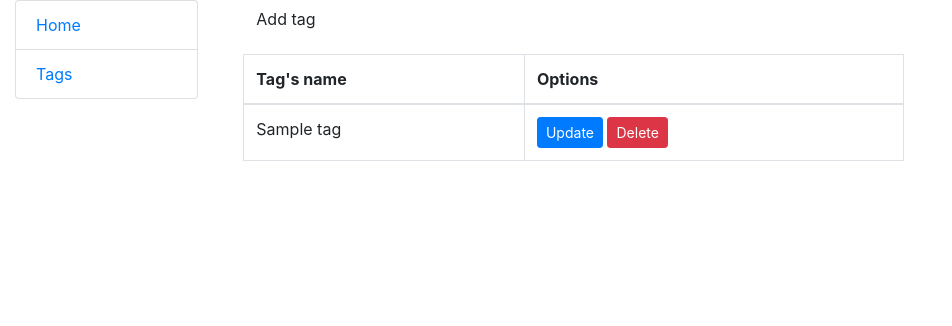
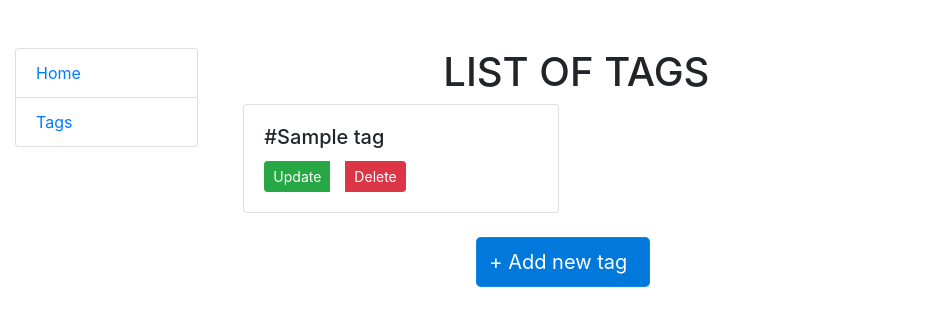
Before and after one commit to callogan/todo_list, a Django app: page /tags/ in a window 1280 px wide. Shown: the top 326 px of the page, without its empty margins (0-952 px from the left). Run offline with Django 4.2, Linux system fonts and the light colour scheme; tables that the repository leaves empty hold one stand-in row (values such as "Sample post").

Commit message:
Make refinements to templates

```diff
--- a/templates/base.html
+++ b/templates/base.html
@@ -11,7 +11,6 @@
           crossorigin="anonymous">
   <title>Task manager</title>
   {% load static %}
-  <link rel="stylesheet" href="{% static 'css/styles.css' %}">
 </head>
 <body>
   <div class="container-fluid">
--- a/templates/includes/sidebar.html
+++ b/templates/includes/sidebar.html
@@ -1,4 +1,4 @@
-<ul class="sidebar-nav list-group">
+<ul class="sidebar-nav list-group mt-5">
   <li class="list-group-item"><a href="{% url 'task:task-list' %}">Home</a></li>
   <li class="list-group-item"><a href="{% url 'task:tag-list' %}">Tags</a></li>
 </ul>
--- a/templates/task/tag_confirm_delete.html
+++ b/templates/task/tag_confirm_delete.html
@@ -1,10 +1,12 @@
 {% extends "base.html" %}
 
 {% block content %}
-  <h3>Delete tag?</h3>
+  <div class="mt-5">
+    <h3>Delete tag?</h3>
+  </div>
   <form action="" method="post">
     {% csrf_token %}
-    <input type="submit" class="btn btn-gradient-danger" value="Yes">
+    <input type="submit" class="btn btn-gradient-danger" value="Confirm deletion">
     <a class="btn bg-gradient-primary mx-4" href="{% url 'task:tag-list' %}">Cancel</a>
   </form>
 {% endblock %}
--- a/templates/task/tag_form.html
+++ b/templates/task/tag_form.html
@@ -4,7 +4,7 @@
 {% block content %}
   <div class="container">
     <div class="row">
-      <div class="col-md-8 offset-md-2">
+      <div class="col-md-8 offset-md-2 mt-5">
         <h1>{{ object|yesno:"Update,Create" }} tag</h1>
         <form action="" method="POST">
           {% csrf_token %}
@@ -12,7 +12,7 @@
              {{ form|crispy }}
           </div>
           <button type="submit" class="btn btn-gradient-primary">{{ object|yesno:"Update,Create" }}</button>
-          <a class="btn bg-gradient-success mx-4" href="{% url 'task:tag-list' %}">Back</a>
+          <a class="btn bg-gradient-success mx-4" href="{% url 'task:tag-list' %}">Cancel</a>
         </form>
       </div>
     </div>
--- a/templates/task/tag_list.html
+++ b/templates/task/tag_list.html
@@ -3,27 +3,30 @@
 {% block content %}
   <div class="container">
     <div class="row">
-      <div class="col-md-8">
-        <a href="{% url 'task:create-tag' %}" class="btn btn-gradient-primary mb-3">Add tag</a>
-        <table class="table table-bordered">
-          <thead>
-            <tr>
-              <th>Tag's name</th>
-              <th>Options</th>
-            </tr>
-          </thead>
-          <tbody>
-            {% for tag in tag_list %}
-              <tr>
-                <td>{{ tag.name }}</td>
-                <td>
-                  <a href="{% url 'task:update-tag' tag.id%}" class="btn btn-sm btn-primary">Update</a>
-                  <a href="{% url 'task:delete-tag' tag.id%}" class="btn btn-sm btn-danger">Delete</a>
-                </td>
-              </tr>
-            {% endfor %}
-          </tbody>
-        </table>
+      <div class="col-md-8 mt-5">
+        <h1 style="margin-left: 200px;">LIST OF TAGS</h1>
+        <div class="row">
+          {% for tag in tag_list %}
+            <div class="col-md-6 mb-3">
+              <div class="card">
+                <div class="card-body">
+                  <h5 class="card-title">#{{ tag.name }}</h5>
+                  <div class="btn-group" role="group">
+                   <a href="{% url 'task:update-tag' tag.id%}" class="btn btn-sm btn-success mr-3">Update</a>
+                   <a href="{% url 'task:delete-tag' tag.id%}" class="btn btn-sm btn-danger">Delete</a>
+                  </div>
+                </div>
+              </div>
+            </div>
+          {% endfor %}
+        </div>
+      </div>
+      <div class="container mt-10" style="margin-left: 200px;">
+        <div class="row">
+          <a class="nav-link nav-link-icon me-4 ms-3" style="padding-left: 50px" href="{% url 'task:create-tag' %}" target="_blank">
+            <button style=" width: 100%; height: 50px; float: right; background-color: #0178dc; border: 1px solid rgba(60, 199, 255, .2); font-size: 20px; padding: 3px 10px; color: white; margin: 0 2px; padding-right: 20px" type="button" class="btn btn-primary btn-lg">+ Add new tag</button>
+          </a>
+        </div>
       </div>
     </div>
   </div>
--- a/templates/task/task_confirm_delete.html
+++ b/templates/task/task_confirm_delete.html
@@ -1,7 +1,9 @@
 {% extends "base.html" %}
 
 {% block content %}
-  <h3>Delete task?</h3>
+  <div class="mt-5">
+    <h3>Delete task?</h3>
+  </div>
   <form action="" method="post">
     {% csrf_token %}
     <input type="submit" value="Confirm deletion" class="btn bg-gradient-success mx-auto">
```
Also changed, not shown: templates/task/task_form.html (+6 -2 lines), templates/task/task_list.html (+53 -35 lines).
